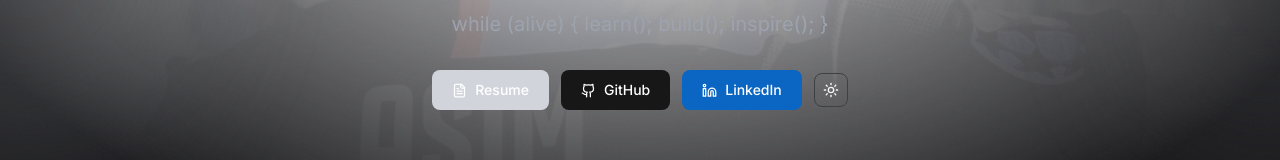
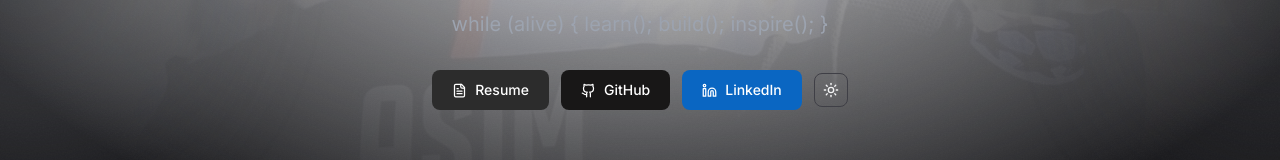
Before and after one commit to asimkhan17790/asimkhan17790.github.io, a React (Vite) app: page / in a window 1280 px wide. Shown: the part 437-597 px from the top of the page. Built offline with nearby package versions, Linux system fonts and the light colour scheme; no server answers; the HTML template or start-up script is replaced by a standard one.

Commit message:
fix: cleaner contact icon badges, dark graphite Resume button

```diff
--- a/src/components/Contact.tsx
+++ b/src/components/Contact.tsx
@@ -33,7 +33,7 @@ export default function Contact() {
   const links: LinkItem[] = [
     { label: 'Email', value: profile.email, href: `mailto:${profile.email}`, icon: Mail, action: copyEmail, brandColor: '#0078D4' },
     { label: 'LinkedIn', value: 'linkedin.com/in/asimkhan17', href: profile.linkedin, icon: LinkedInLogo, action: null, brandColor: '#0A66C2' },
-    { label: 'GitHub', value: 'github.com/asimkhan17790', href: profile.github, icon: GitHubLogo, action: null, brandColor: '#181717' },
+    { label: 'GitHub', value: 'github.com/asimkhan17790', href: profile.github, icon: GitHubLogo, action: null, brandColor: '#6e7681' },
   ]
   return (
     <section id="contact" className="py-20 px-6 max-w-5xl mx-auto">
@@ -51,8 +51,8 @@ export default function Contact() {
               <a href={link.href} target={link.href.startsWith('mailto') ? undefined : '_blank'} rel="noopener noreferrer"
                 className="flex items-center gap-3 px-5 py-3.5 rounded-xl border border-color hover:opacity-80 transition-all"
                 style={{ background: 'var(--card)' }}>
-                <span className="flex items-center justify-center w-8 h-8 rounded-lg flex-shrink-0" style={{ background: link.brandColor }}>
-                  <link.icon size={15} style={{ color: '#fff' }} />
+                <span style={{ background: `${link.brandColor}22`, borderRadius: '8px', padding: '7px', display: 'flex', alignItems: 'center', justifyContent: 'center', flexShrink: 0 }}>
+                  <link.icon size={15} style={{ color: link.brandColor }} />
                 </span>
                 <div className="text-left">
                   <div className="text-xs text-muted">{link.label}</div>
--- a/src/components/Hero.tsx
+++ b/src/components/Hero.tsx
@@ -172,7 +172,7 @@ export default function Hero({ theme, toggleTheme }: Props) {
             target="_blank"
             rel="noopener noreferrer"
             className="flex items-center gap-2 px-5 py-2.5 rounded-lg font-medium text-sm text-white transition-opacity hover:opacity-90"
-            style={{ background: 'var(--accent)' }}
+            style={{ background: '#2C2C2C' }}
           >
             <FileText size={15} />
             Resume
```
